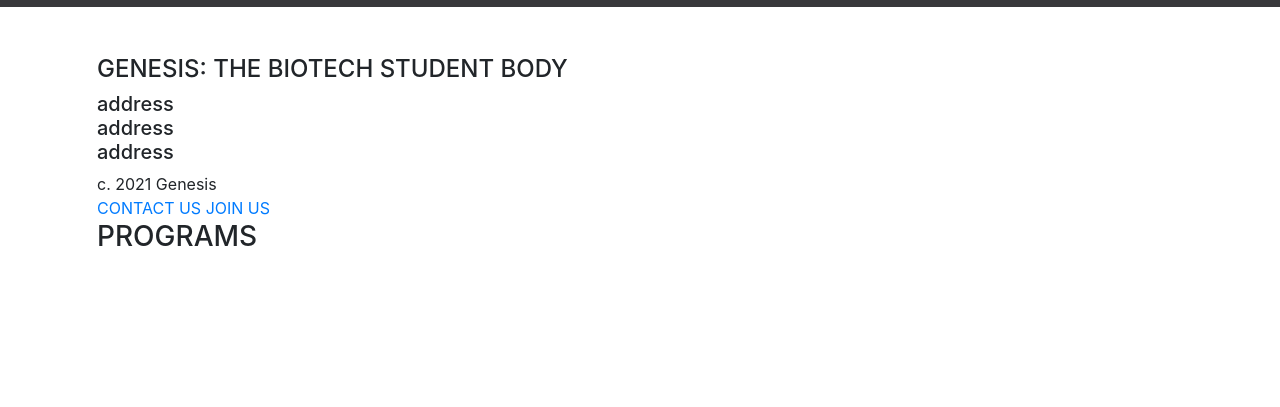
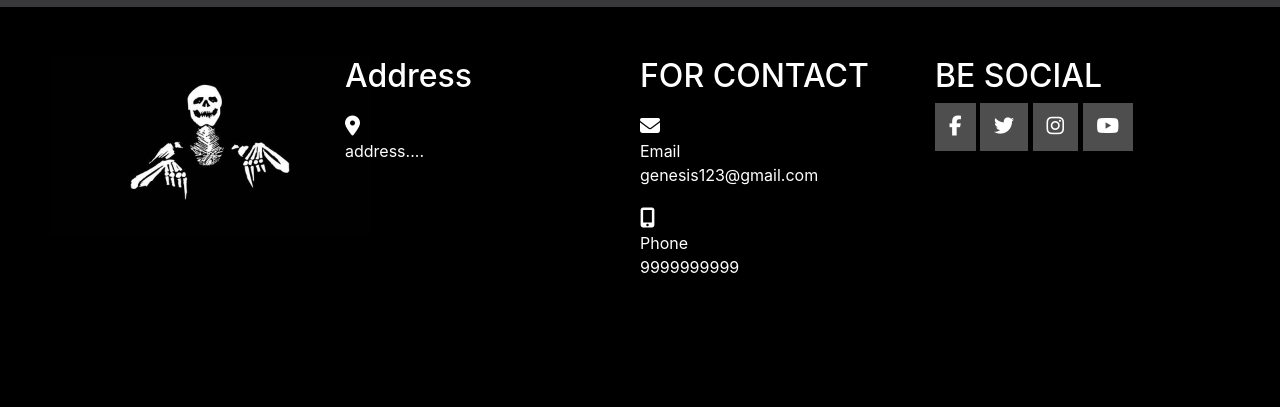
Before and after one commit to GenesisIIG/Genesis-Website, a plain HTML site: page updated genesis/index.html in a window 1280 px wide. Shown: the part 1684-2091 px from the top of the page. Before the commit the page ends 1945 px from the top, so only its background shows below. Drawn offline with nearby package versions, Linux system fonts and the light colour scheme; files whose address does not match are found by name; a web font is replaced by a local one.

Commit message:
Add Files

```diff
--- a/updated genesis/index.html
+++ b/updated genesis/index.html
@@ -261,50 +261,71 @@
 
     </section>
 
+    <footer id="footer">
+      <div class="footer-w">
+          <div class="img">
+              <!--CUSTOM IMG-->
+          <img src="/Home/contact-skeleton.jpg" width = "800%" >
+
+          </div>
+          <div class="m-left">
+              <!--HEADING-->
+              <h2>Address</h2>
+              <!--FONT AWESOME ICONS OF LOCATION-->
+              <div class="location"> <!--Nth child-->
+                  <span>
+                      <!--ICON-->
+                      <!--ICON NAME: Location-->
+                      <i class="fas fa-map-marker-alt"></i>
+                  </span>
+                  <span><p>address....</p></span>
+              </div>
 
 
 
+          </div>
+          <div class="m-right">
+              <!--HEADING-->
+              <h2>FOR CONTACT</h2>
+              <!--FONT AWESOME ICONS OF EMAIL AND PHONE-->
+              <div class="contact">
+                  <span>
+                      <!--ICON NAME: Envalope-->
+                      <i class="fas fa-envelope"></i>
+                  </span>
+                  <span>
+                      <p>Email<br>genesis123@gmail.com</p>
+                  </span>
+              </div>
 
+              <div class="contact">
+                  <span>
+                      <!--ICON NAME: Phone-->
+                      <i class="fa fa-mobile" aria-hidden="true"></i>
+                  </span>
+                  <span>
+                      <p>Phone<br>9999999999</p>
+                  </span>
+              </div>
+          </div>
+          <div class="s-icons">
+              <!--HEADING-->
+              <h2>BE SOCIAL</h2>
+              <!--SOCIAL ICONS-->
+              <div class="s-box">
+                  <!--ICON FOR FACEBOOK-->
+                  <span><i class="fab fa-facebook-f"></i></span>
+                  <!--ICON FOR TWITTER-->
+                  <span><i class="fab fa-twitter"></i></span>
+                  <!--ICON FOR INSTAGRAM-->
+                  <span><i class="fab fa-instagram"></i></span>
+                  <!--ICON FOR YOUTUBE-->
+                  <span><i class="fab fa-youtube"></i></span>
+              </div>
+          </div>
+      </div>
+  </footer>
 
-
-
-
-
-    <section id="contact">
-      <div class="container mt-5">
-        <div class="row">
-          <div class="d-md-flex">
-            <div class="col-12 col-md-6">
-              <div class=" d-flex flex-column">
-                <div>
-                  <h4>
-                    GENESIS: THE BIOTECH STUDENT BODY
-                  </h4>
-                  <h5>
-                    address
-                    <br>
-                    address
-                    <br>
-                    address
-                  </h5>
-                  <!-- social icons -->
-                  <footer>
-                    c. 2021 Genesis
-                  </footer>
-                </div>
-                <div>
-                  <a href="">CONTACT US</a>
-                  <a href="">JOIN US</a>
-                </div>
-                <div>
-                  <h3>PROGRAMS</h3>
-                </div>
-              </div>
-            </div>
-          </div>
-        </div>
-      </div>
-    </section>
   </main>
 </body>
 
--- a/updated genesis/styles.css
+++ b/updated genesis/styles.css
@@ -292,3 +292,119 @@
     height: 50vh;
     padding-left: 80px;
 }
+
+/* Footer section */
+/* GLOBAL ONLY FOR FOOTER */
+h2 {
+    color: white;
+}
+span i {
+    font-size: 20px;
+    cursor: pointer;
+}
+
+/** FOOTER STYLING **/
+
+#footer {
+    width: 100%;
+    position: absolute;
+    /* top: 50%; */
+    min-height: 50vh;
+    background-color: #000000;
+    overflow: hidden;
+
+}
+
+/** GRID **/
+/** ONLY FOR WEB VIEW **/
+#footer .footer-w {
+    padding: 0 50px;
+    display: grid;
+    grid-template-columns: 25% 25% 25% 25%;
+}
+
+/** IMG **/
+
+.img {
+    margin-top: 50px;
+    width: 50px;
+    height: 100px;
+    padding-right: 10px;
+}
+
+/** M-LEFT AND M-RIGHT AND SOCIAL ICONS DIV STYLING **/
+
+.m-left, .m-right, .s-icons {
+    margin-top: 50px;
+}
+
+.s-icons {
+    margin-bottom: 50px;
+}
+
+
+/** SEPARATE STYLING **/
+
+.m-left h2, .m-right h2, .s-icons h2 {
+    margin-bottom: 20px;
+}
+
+.m-left .location, .m-right .contact, .s-icons .s-box span {
+    color: white;
+}
+
+.m-left .location {
+    margin-bottom: 20px;
+}
+
+.m-right .contact {
+    margin-bottom: 20px;
+}
+
+/** SOCIAL ICONS BACKGROUND COLOR AND GAP**/
+
+.s-box span i {
+    font-size: 20px;
+}
+
+.s-icons .s-box span {
+    margin-top: 10px;
+    padding: 14px;
+    background-color: rgba(128, 128, 128, 0.609);
+    cursor: pointer;
+    transition: .5s;
+}
+
+/** HOVER STATE **/
+
+/** FOR FACEBOOK **/
+.s-box span:hover:nth-child(1) {
+    background-color: #3b5999;
+}
+
+/** FOR TWITTER **/
+.s-box span:hover:nth-child(2) {
+    background-color: #55acee;;
+}
+
+/** FOR INSTAGRAM **/
+.s-box span:hover:nth-child(3) {
+    background-color: #e4405f;
+}
+
+/** FOR YOUTUBE **/
+.s-box span:hover:nth-child(4) {
+    background-color: #cd201f;
+}
+
+
+/** MOBILE AND TAB FRIENDLY RESPONSIVENESS **/
+
+@media only screen and (max-width: 951px) {
+    #footer .footer-w { /** ONLY BLOCK PROPERTY **/
+        padding: 0 50px;
+        display: block;
+        /** APPLY TEXT-ALIGN CENTER TO MAKE MORE BEAUTIFUL **/
+        text-align: center;
+    }
+}
```
